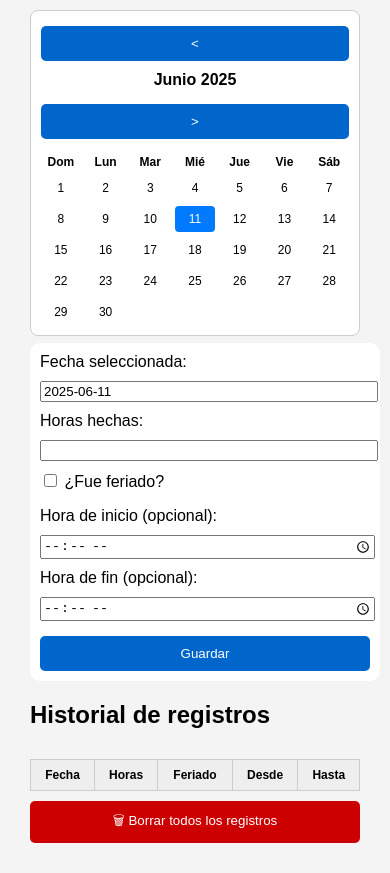
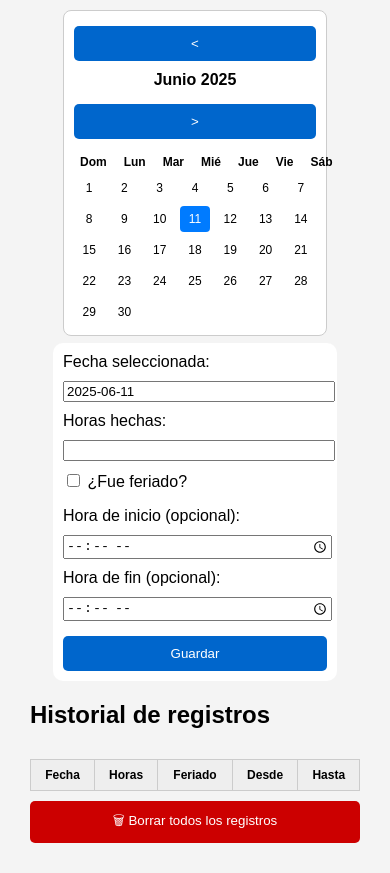
Before and after one commit to RTXPRESS/Horas-de-chamba, a plain HTML site: page index.html in a window 390 px wide. Shown: the part 56-929 px from the top of the page. Drawn offline with Linux system fonts and the light colour scheme.

Commit message:
Update style.css
Form update

```diff
--- a/style.css
+++ b/style.css
@@ -116,7 +116,7 @@ th {
   }
 
   form, #calendar {
-    width: 100%;
+    width: 80%;
     padding: 10px;
   }
 
```
